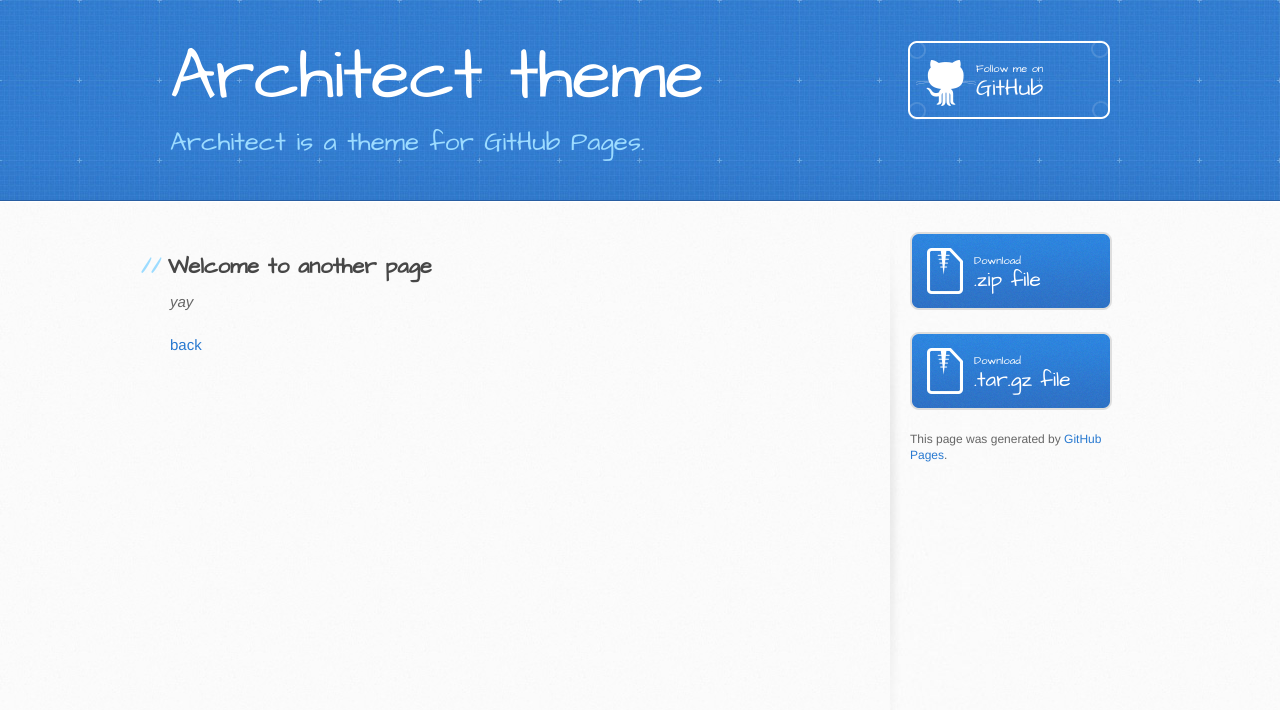
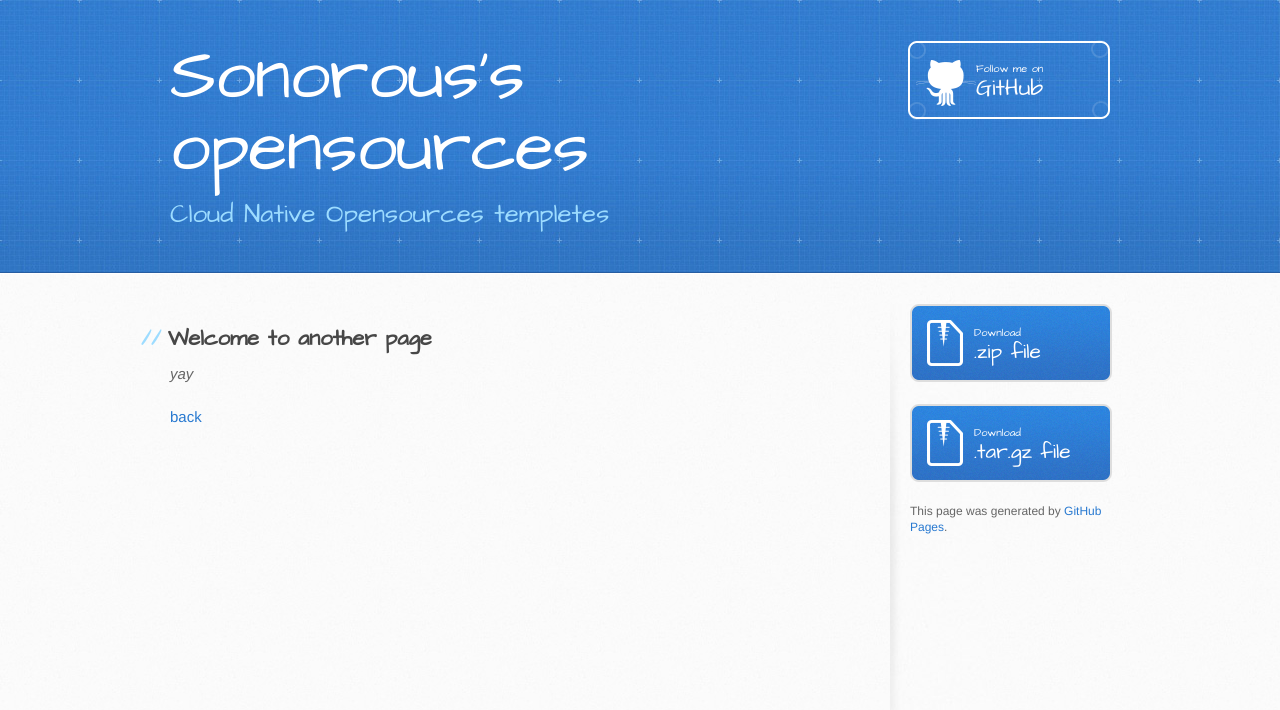
Before and after one commit to sonorous34/sonorous34.github.io, a Jekyll site: the page built from another-page.md, in a window 1280 px wide. Shown: the top 710 px of the page. Built offline with Jekyll 4.4.1, drawn with Linux system fonts in a browser that asks for light colours; our own code applies the rules of GitHub Pages for plain Markdown files.

Commit message:
change title

```diff
--- a/_config.yml
+++ b/_config.yml
@@ -1,5 +1,5 @@
-title: Architect theme
-description: Architect is a theme for GitHub Pages.
+title: Sonorous's opensources
+description: Cloud Native Opensources templetes
 show_downloads: true
 google_analytics:
 theme: jekyll-theme-architect
```
